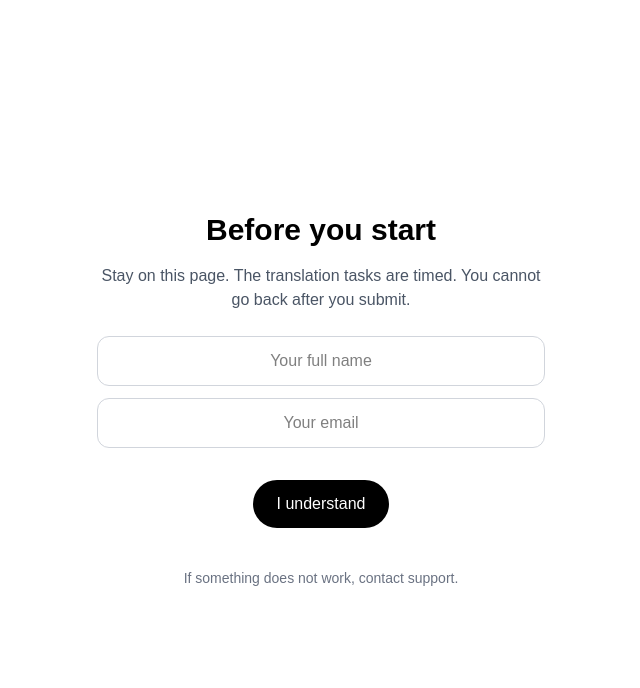
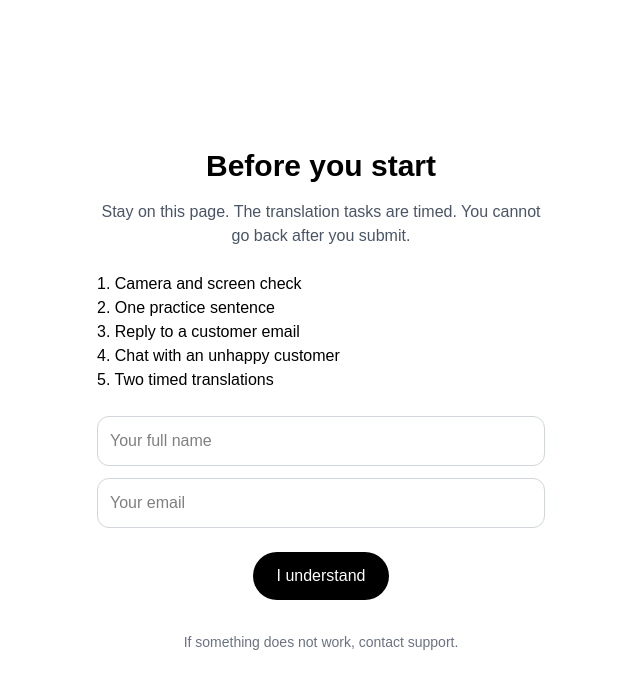
Before and after one commit to paylos5032/lang-assess, a Next.js app: page /welcome in a window 1280 px wide. Shown: the top 688 px of the page, without its empty margins (319-959 px from the left). Built offline with nearby package versions, Linux system fonts and the light colour scheme; no server answers.

Commit message:
Show the test steps on welcome

```diff
--- a/app/welcome/page.tsx
+++ b/app/welcome/page.tsx
@@ -4,10 +4,10 @@ import { useEffect, useState } from "react";
 import { supabase } from "../lib/supabase";
 
 export default function Welcome() {
-  const [open, setOpen] = useState(false);
+  const [id, setId] = useState("");
   const [name, setName] = useState("");
   const [email, setEmail] = useState("");
-  const [id, setId] = useState("");
+  const [error, setError] = useState("");
 
   useEffect(() => {
     const value = new URLSearchParams(window.location.search).get("id") || "";
@@ -15,75 +15,64 @@ export default function Welcome() {
     if (value) localStorage.setItem("testid", value);
   }, []);
 
-  async function continueCheck(event: React.MouseEvent) {
-    event.preventDefault();
+  async function start() {
     if (!name.trim() || !email.trim()) {
-      window.alert("Please type your name and email.");
+      setError("Please enter your name and email.");
       return;
     }
-    localStorage.setItem("candidate", name.trim());
-    localStorage.setItem("email", email.trim());
     if (id) {
-      await supabase
+      const { error: saveError } = await supabase
         .from("assessments")
-        .update({ candidate: name.trim(), email: email.trim() })
+        .update({ candidate: name, email })
         .eq("id", id);
+      if (saveError) {
+        setError(saveError.message);
+        return;
+      }
     }
+    localStorage.setItem("candidate", name);
+    localStorage.setItem("email", email);
     window.location.href = id ? "/check?id=" + id : "/check";
   }
 
   return (
     <main className="min-h-screen flex items-center justify-center bg-white">
-      <div className="max-w-md text-center">
+      <div className="w-full max-w-md text-center">
         <h1 className="text-3xl font-semibold text-black">Before you start</h1>
         <p className="mt-4 text-gray-600">
-          Stay on this page. The translation tasks are timed. You cannot go back
-          after you submit.
+          Stay on this page. The translation tasks are timed. You cannot go
+          back after you submit.
         </p>
+        <ol className="mt-6 text-left text-black">
+          <li>1. Camera and screen check</li>
+          <li>2. One practice sentence</li>
+          <li>3. Reply to a customer email</li>
+          <li>4. Chat with an unhappy customer</li>
+          <li>5. Two timed translations</li>
+        </ol>
         <input
-          className="mt-6 w-full rounded-xl border border-gray-300 px-4 py-3 text-center text-black"
+          className="mt-6 w-full rounded-xl border border-gray-300 p-3 text-black"
           placeholder="Your full name"
           value={name}
           onChange={(event) => setName(event.target.value)}
         />
         <input
-          className="mt-3 w-full rounded-xl border border-gray-300 px-4 py-3 text-center text-black"
+          className="mt-3 w-full rounded-xl border border-gray-300 p-3 text-black"
           placeholder="Your email"
           value={email}
           onChange={(event) => setEmail(event.target.value)}
         />
-        <a
-          href="/check"
-          onClick={continueCheck}
-          className="mt-8 inline-block rounded-full bg-black px-6 py-3 text-white"
+        {error && <p className="mt-3 text-sm text-red-600">{error}</p>}
+        <button
+          onClick={start}
+          className="mt-6 rounded-full bg-black px-6 py-3 text-white"
         >
           I understand
-        </a>
-        <button
-          onClick={() => setOpen(true)}
-          className="mt-10 block w-full text-sm text-gray-500"
-        >
+        </button>
+        <p className="mt-8 text-sm text-gray-500">
           If something does not work, contact support.
-        </button>
+        </p>
       </div>
-
-      {open && (
-        <div className="fixed inset-0 flex items-center justify-center bg-black/40">
-          <div className="max-w-sm rounded-2xl bg-white p-6 text-center">
-            <h2 className="text-xl font-semibold text-black">Contact support</h2>
-            <p className="mt-3 text-gray-600">
-              Something did not work. Email support and mention this page:
-              /welcome
-            </p>
-            <button
-              onClick={() => setOpen(false)}
-              className="mt-6 rounded-full bg-black px-6 py-3 text-white"
-            >
-              Close
-            </button>
-          </div>
-        </div>
-      )}
     </main>
   );
 }
```
